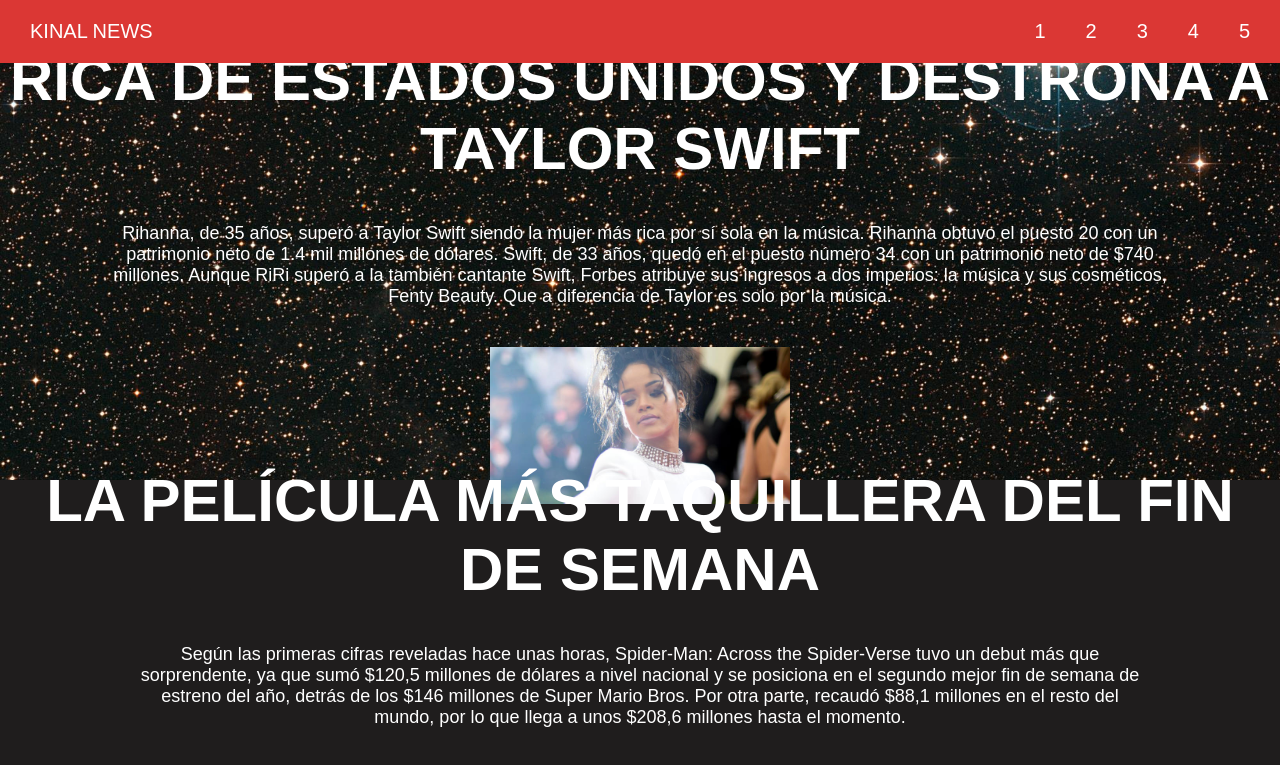
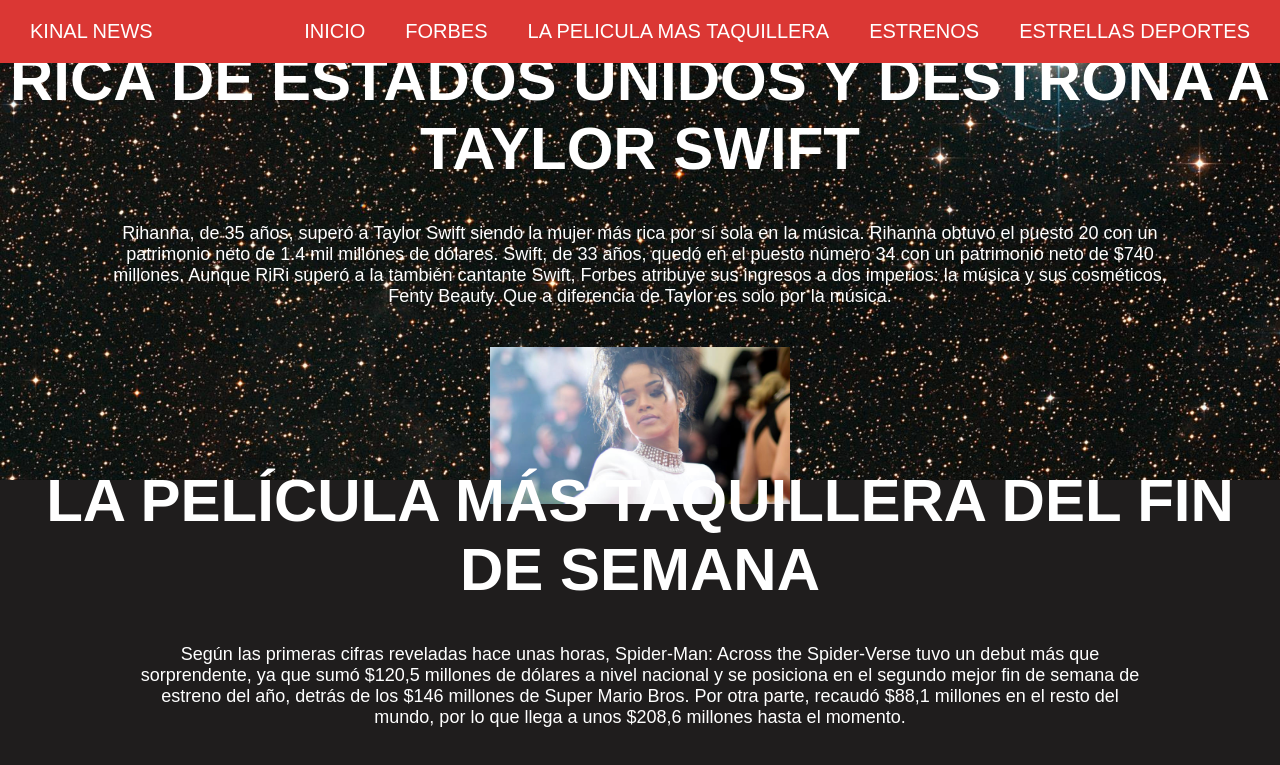
Before and after one commit to samuel216progra/ProyectoGrupal, a plain HTML site: page farandula.html in a window 1280 px wide. Shown: the top 765 px of the page. Drawn offline with Linux system fonts and the light colour scheme.

Commit message:
Pagina con conexión a la Principal

```diff
--- a/farandula.html
+++ b/farandula.html
@@ -15,11 +15,11 @@
         </div>
 
         <nav class="navbar">
-            <a href="#">1</a>
-            <a href="#Explorando">2</a>
-            <a href="#Musica">3</a>
-            <a href="#Arte">4</a>
-            <a href="#Contacto">5</a>
+            <a href="Principal.html">Inicio</a>
+            <a href="#Explorando">Forbes</a>
+            <a href="#Musica">La pelicula mas taquillera</a>
+            <a href="#Arte">Estrenos</a>
+            <a href="#Contacto">Estrellas Deportes</a>
         </nav>
 
     </div>
```
Also changed, not shown: cultura.html (+2 -2 lines), deportes.html (+2 -1 lines), intenacionales.html (+2 -3 lines), politica.html (+1 -1 lines).
